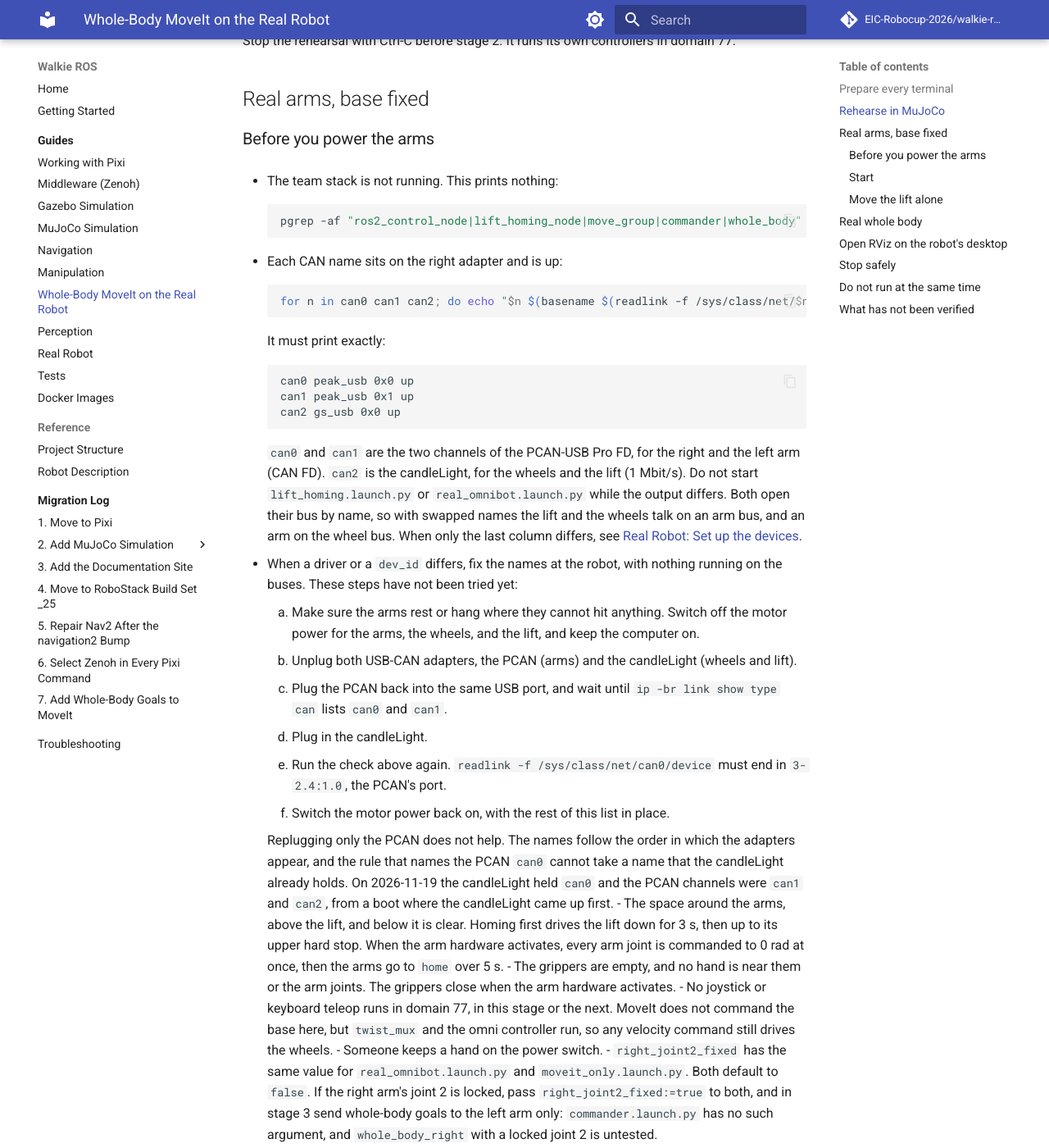
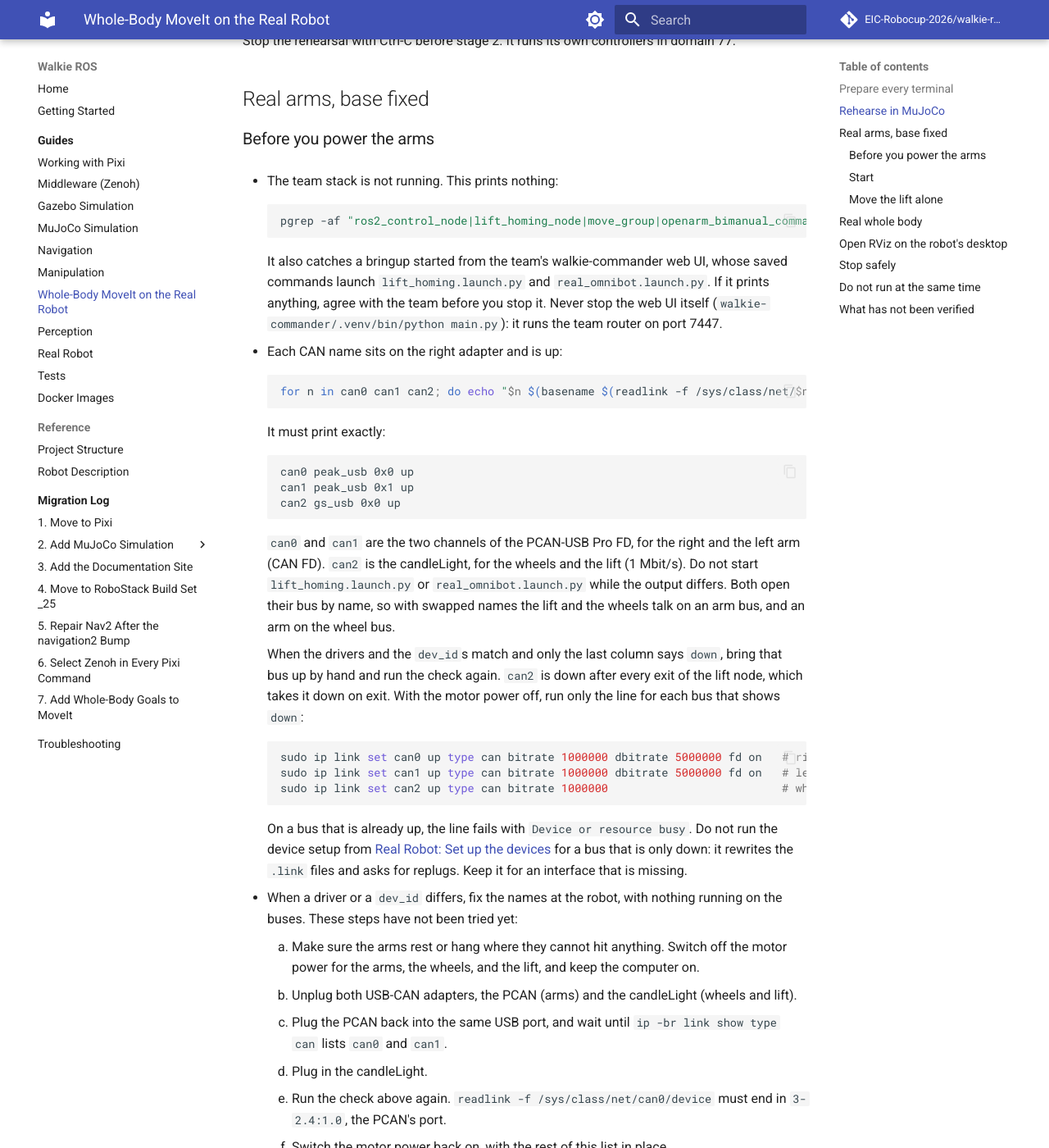
Before and after one commit to EIC-Robocup-2026/walkie-ros, an MkDocs documentation site: the page built from docs/guides/whole-body-real-robot.md, in a window 1280 px wide and 1400 px high, scrolled down 2003 px. Shown: the whole window at 82% size. Built offline with MkDocs 1.6.1 and Material for MkDocs 9.7.7, drawn with Linux system fonts in a browser that asks for light colours; comment, search, counter and statistics services are not loaded; some of the changed text lies outside the part shown.

Commit message:
docs: fix the pre-power checks and the stop steps in the whole-body guide

````diff
--- a/docs/guides/whole-body-real-robot.md
+++ b/docs/guides/whole-body-real-robot.md
@@ -123,8 +123,15 @@ domain 77.
 - The team stack is not running. This prints nothing:
 
     ```bash
-    pgrep -af "ros2_control_node|lift_homing_node|move_group|commander|whole_body"
+    pgrep -af "ros2_control_node|lift_homing_node|move_group|openarm_bimanual_commander_cpp|whole_body"
     ```
+
+    It also catches a bringup started from the team's walkie-commander web UI,
+    whose saved commands launch `lift_homing.launch.py` and
+    `real_omnibot.launch.py`. If it prints anything, agree with the team before
+    you stop it. Never stop the web UI itself
+    (`walkie-commander/.venv/bin/python main.py`): it runs the team router on
+    port 7447.
 
 - Each CAN name sits on the right adapter and is up:
 
@@ -145,8 +152,24 @@ domain 77.
     lift (1 Mbit/s). Do not start `lift_homing.launch.py` or
     `real_omnibot.launch.py` while the output differs. Both open their bus by
     name, so with swapped names the lift and the wheels talk on an arm bus, and
-    an arm on the wheel bus. When only the last column differs, see
-    [Real Robot: Set up the devices](real-robot.md#device-setup).
+    an arm on the wheel bus.
+
+    When the drivers and the `dev_id`s match and only the last column says
+    `down`, bring that bus up by hand and run the check again. `can2` is down
+    after every exit of the lift node, which takes it down on exit. With the
+    motor power off, run only the line for each bus that shows `down`:
+
+    ```bash
+    sudo ip link set can0 up type can bitrate 1000000 dbitrate 5000000 fd on   # right arm, PCAN channel 0
+    sudo ip link set can1 up type can bitrate 1000000 dbitrate 5000000 fd on   # left arm, PCAN channel 1
+    sudo ip link set can2 up type can bitrate 1000000                          # wheels and lift, candleLight
+    ```
+
+    On a bus that is already up, the line fails with `Device or resource busy`.
+    Do not run the device setup from
+    [Real Robot: Set up the devices](real-robot.md#device-setup) for a bus that
+    is only down: it rewrites the `.link` files and asks for replugs. Keep it for
+    an interface that is missing.
 
 - When a driver or a `dev_id` differs, fix the names at the robot, with nothing
   running on the buses. These steps have not been tried yet:
@@ -172,6 +195,9 @@ domain 77.
   drives the lift down for 3 s, then up to its upper hard stop. When the arm
   hardware activates, every arm joint is commanded to 0 rad at once, then the
   arms go to `home` over 5 s.
+- No hand is near the head or its ZED. `real_omnibot.launch.py` drives the head's
+  Dynamixel (`/dev/ttyDynamixel`) and tilts the head to 0.25 rad shortly after
+  it starts. Ctrl-C on it turns off the head's torque, so the head can drop.
 - The grippers are empty, and no hand is near them or the arm joints. The
   grippers close when the arm hardware activates.
 - No joystick or keyboard teleop runs in domain 77, in this stage or the next.
@@ -189,12 +215,16 @@ domain 77.
 Each in its own terminal, in this order:
 
 ```bash
-pixi run ros2 launch robot_bringup lift_homing.launch.py      # wait for "Homing Successful"
+sudo -v && pixi run ros2 launch robot_bringup lift_homing.launch.py      # wait for "Homing Successful"
 pixi run ros2 launch robot_bringup real_omnibot.launch.py use_zed:=false use_rviz:=false use_rosbridge:=false
 pixi run ros2 launch openarm_bimanual_moveit_config moveit_only.launch.py hardware_type:=real_robot base_mode:=fixed
 pixi run ros2 launch openarm_bimanual_commander_cpp commander.launch.py base_mode:=fixed
 ```
 
+- `sudo -v`: the lift node runs `sudo ip link` itself to reset `can2`. Without a
+  password cached in that terminal, it stops at a `[sudo] password` prompt
+  buried in the launch output, and homing starts whenever the password goes in.
+  `sudo -v` asks for it first.
 - `use_zed:=false`: this workspace has no ZED wrapper, and nothing here needs
   the camera.
 - `use_rosbridge:=false`: rosbridge listens on port 9090 on every network
@@ -342,8 +372,8 @@ The name of the `xauth_*` file changes at each login.
 ## Stop safely { #stop-safely }
 
 In an emergency, cut the power. Ctrl-C on MoveIt or the commander does not stop
-the lift, and Ctrl-C on `real_omnibot.launch.py` turns off the arm motors, so the
-arms drop.
+the lift, and Ctrl-C on `real_omnibot.launch.py` turns off the arm motors and
+the head's torque, so the arms and the head drop.
 
 Otherwise, in this order:
 
@@ -362,10 +392,15 @@ Otherwise, in this order:
    **Goal State** `home`, **Plan** and **Execute**. `home` needs the lift at
    0.50 m or higher, or the fingers hit the base. Wait until the arms are still.
 4. Ctrl-C the commander, `moveit_only.launch.py`, and `whole_body_real.launch.py`.
-5. Ctrl-C `real_omnibot.launch.py`. The arm motors turn off.
+5. Ctrl-C `real_omnibot.launch.py`. The arm motors and the head's torque turn
+   off.
 6. Ctrl-C `lift_homing.launch.py`. It takes `can2`, which the wheels share, down
-   on exit, so it goes after the base.
+   on exit, so it goes after the base. It runs `sudo` for that, so it may ask
+   for the password again in its terminal.
 7. Ctrl-C the router.
+8. Close all of these terminals. They export `ZENOH_CONFIG_OVERRIDE`, which
+   points ROS at the private router, and a later run started from one of them,
+   such as the agent stack, would inherit it.
 
 ## Do not run at the same time { #do-not-run-together }
 
@@ -400,4 +435,4 @@ As of 2026-11-19:
   [Before you power the arms](#before-power), has not been tried.
 - The rehearsal ran on the robot computer without windows. RViz has not been
   opened on its desktop.
-- How the arms and the lift behave when their motors turn off.
+- How the arms, the head, and the lift behave when their motors turn off.
````
